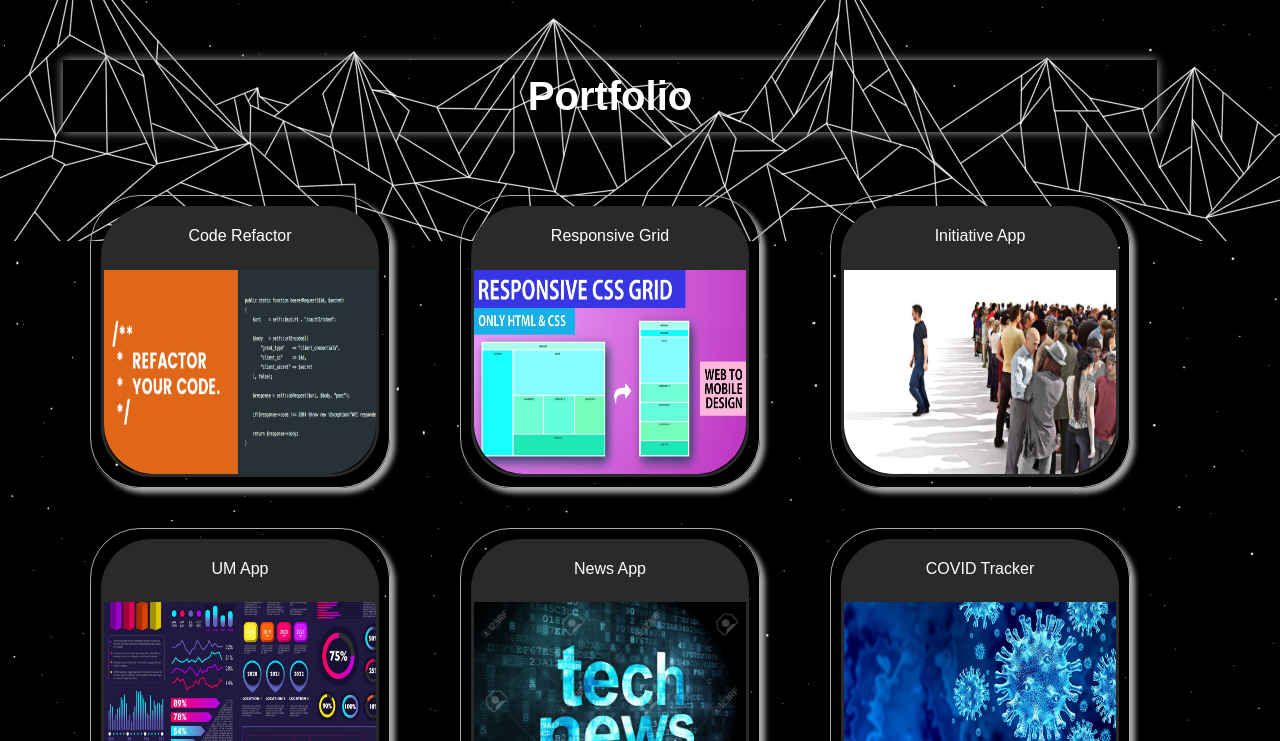
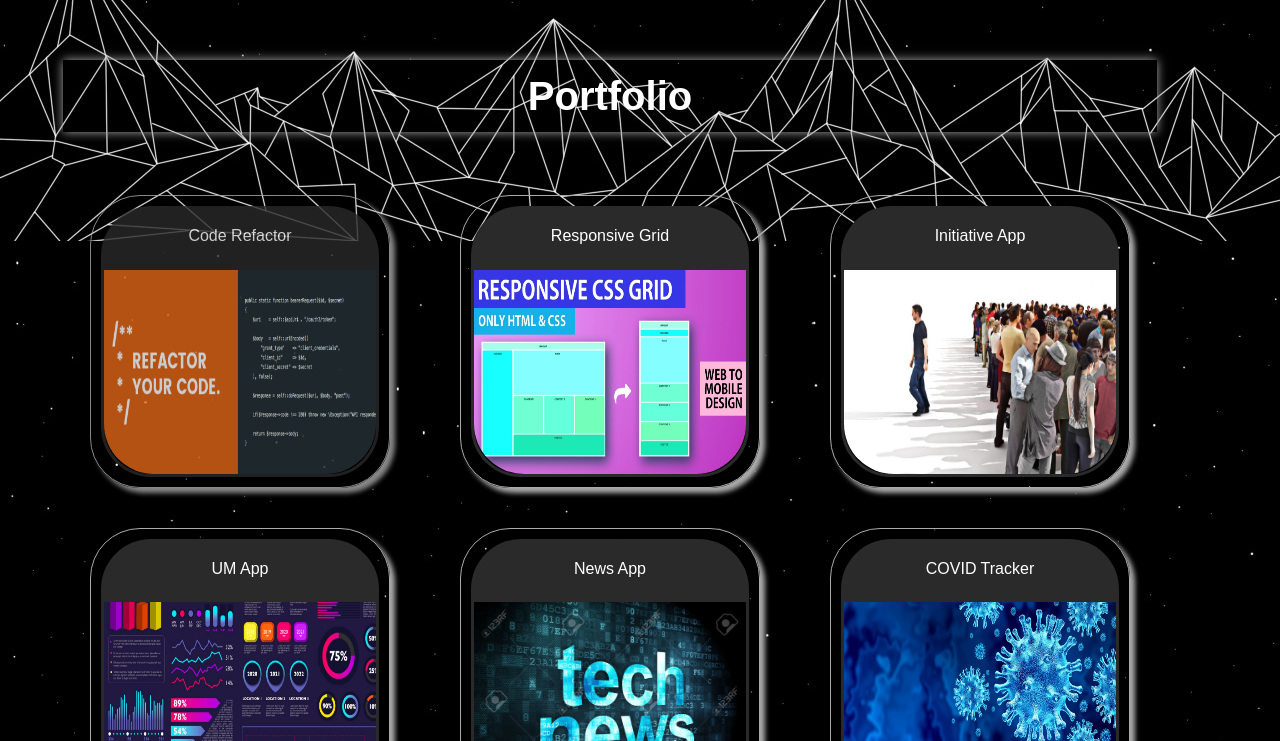
Before and after one commit to andresliu22/portfolio-html, a plain HTML site: page index.html in a window 1280 px wide. In both pictures the pointer is over the link "Code Refactor". Shown: the part 559-1300 px from the top of the page. Drawn offline with Linux system fonts and the light colour scheme.

Commit message:
Add hover effect

```diff
--- a/assets/css/style.css
+++ b/assets/css/style.css
@@ -140,6 +140,16 @@ body {
     cursor: pointer;
   }
 
+  .portfolio article a:hover {
+    /* flex: 0 0 320px;
+    height: 320px; */
+    opacity: 0.8;
+  }
+
+  /* .portfolio article a:hover .project > div{
+    height: 240px;
+  } */
+
   .project header {
     border-radius: var(--border-radius) var(--border-radius) 0px 0px;
     padding: 20px;
```
